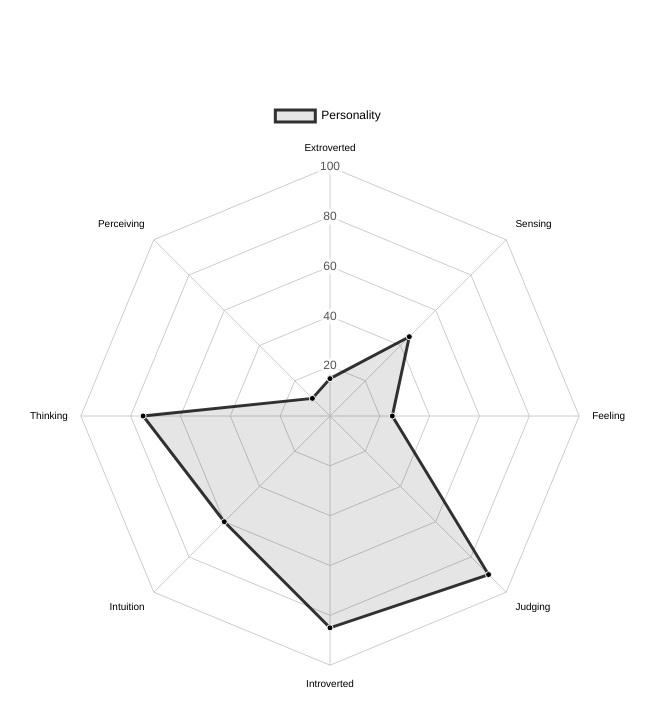
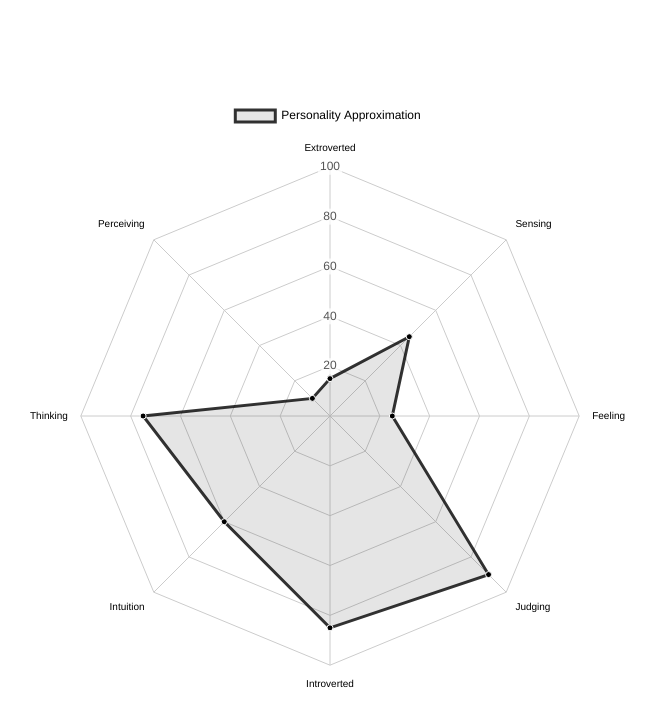
Before and after one commit to dreyessanz/Charts2, a plain HTML site: page index.html in a window 1280 px wide. Shown: the whole page, without its empty margins (312-968 px from the left). Drawn offline with nearby package versions, Linux system fonts and the light colour scheme.

Commit message:
Update index.html

```diff
--- a/index.html
+++ b/index.html
@@ -30,7 +30,7 @@
             data: {
                 labels: ['Extroverted', 'Sensing', 'Feeling', 'Judging', 'Introverted', 'Intuition', 'Thinking', 'Perceiving'],
                 datasets: [{
-                    label: 'Personality',
+                    label: 'Personality Approximation',
                     data: [15, 45, 25, 90, 85, 60, 75, 10],
                     backgroundColor: 'rgba(0, 0, 0, 0.1)',  // Light grey fill
                     borderColor: 'rgba(0, 0, 0, 0.8)',       // Dark border
```
